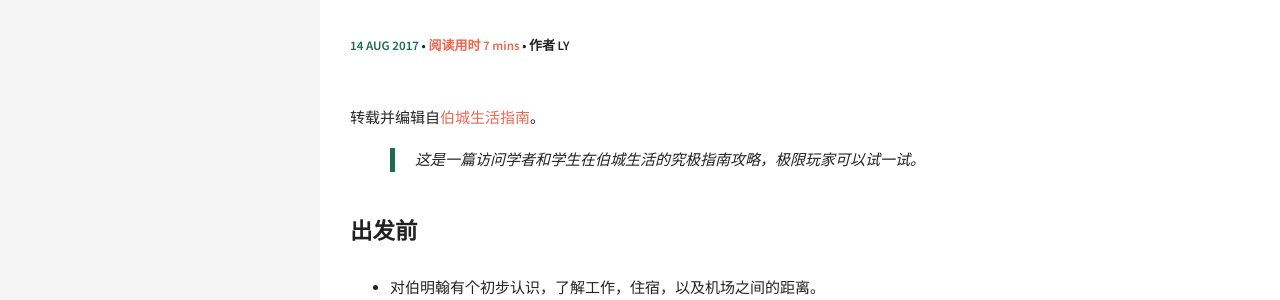
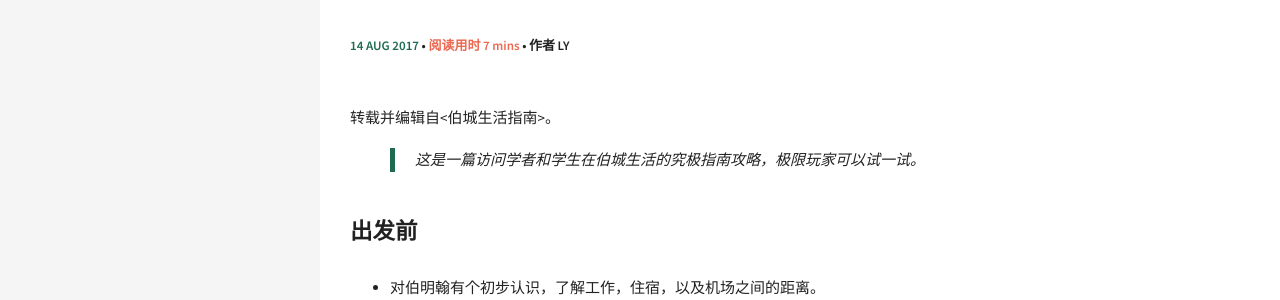
Before and after one commit to sctongye/uabcssa.github.io, a Jekyll site: the page built from _posts/2017-08-14-live-in-Birmingham.md, in a window 1280 px wide. Shown: the part 172-472 px from the top of the page. Built offline with Jekyll 4.4.1, drawn with Linux system fonts in a browser that asks for light colours; some of the changed lines change nothing that is shown.

Commit message:
I don't want show this link

```diff
--- a/_posts/2017-08-14-live-in-Birmingham.md
+++ b/_posts/2017-08-14-live-in-Birmingham.md
@@ -7,7 +7,7 @@ categories: [攻略]
 comments: false
 ---
 
-转载并编辑自[伯城生活指南](https://yuyangmars.wordpress.com/2016/11/01/%E4%BC%AF%E5%9F%8E%E7%94%9F%E6%B4%BB%E6%8C%87%E5%8D%97/)。
+转载并编辑自<伯城生活指南>。
 
 > 这是一篇访问学者和学生在伯城生活的究极指南攻略，极限玩家可以试一试。
 
```
